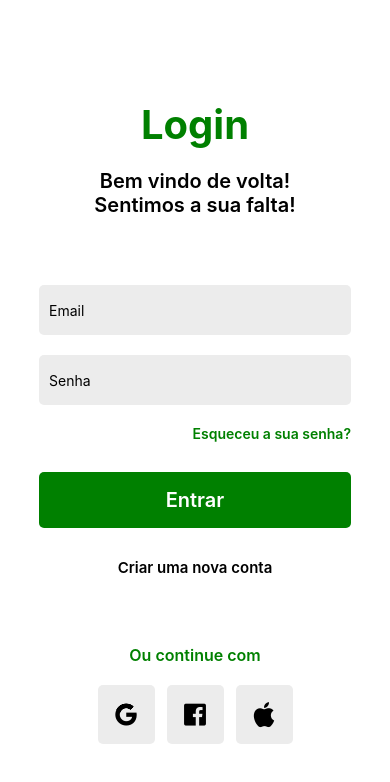
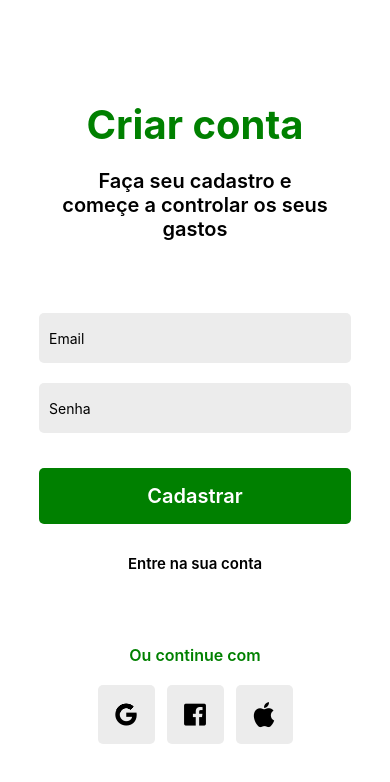
Before and after one commit to rafaelnunesneumann/Gastos, a React Native app: screen / in a window 390 px wide. Shown: the top 782 px of the page. Built offline with nearby package versions, Linux system fonts and the light colour scheme.

Commit message:
feature: Signup page

```diff
--- a/App.tsx
+++ b/App.tsx
@@ -1,7 +1,8 @@
 import React from "react";
 import MainScreen from "./src/screens/MainScreen";
 import LoginScreen from "./src/screens/LoginScreen";
+import SignupScreen from "./src/screens/SignupScreen";
 
 export default function App() {
-  return <LoginScreen />;
+  return <SignupScreen />;
 }
--- /dev/null
+++ b/src/screens/SignupScreen.tsx
@@ -0,0 +1,149 @@
+import React from "react";
+import { SafeAreaView, StyleSheet, View, Text } from "react-native";
+import MyTextInput from "../components/MyTextInput";
+import Button from "../components/Button";
+
+import Icon from "react-native-vector-icons/AntDesign";
+
+const SignupScreen = () => {
+  return (
+    <SafeAreaView style={styles.container}>
+      <View style={styles.content}>
+        <Text style={styles.title}>Criar conta</Text>
+        <Text style={styles.subtitle}>
+          Faça seu cadastro e começe a controlar os seus gastos
+        </Text>
+      </View>
+
+      <View style={styles.signupSection}>
+        <MyTextInput
+          inputStyle={styles.inputStyle}
+          placeholder="Email"
+          onSelectStyle={styles.onSelectStyle}
+        />
+        <MyTextInput
+          inputStyle={styles.inputStyle}
+          placeholder="Senha"
+          onSelectStyle={styles.onSelectStyle}
+        />
+        <View style={styles.signupView}>
+          <Button
+            buttonStyle={styles.buttonSignup}
+            textButton={"Cadastrar"}
+            textStyle={styles.buttonSignupText}
+          />
+          <Button
+            buttonStyle={styles.buttonLogin}
+            textButton={"Entre na sua conta"}
+            textStyle={styles.buttonLoginText}
+          />
+        </View>
+      </View>
+
+      <View style={styles.googleSection}>
+        <Text style={styles.textContinue}>Ou continue com</Text>
+        <View style={styles.iconsView}>
+          <View style={styles.iconContainer}>
+            <Icon name="google" size={25} />
+          </View>
+          <View style={styles.iconContainer}>
+            <Icon name="facebook-square" size={25} />
+          </View>
+          <View style={styles.iconContainer}>
+            <Icon name="apple1" size={25} />
+          </View>
+        </View>
+      </View>
+    </SafeAreaView>
+  );
+};
+
+const styles = StyleSheet.create({
+  container: {
+    flex: 1,
+    backgroundColor: "#fff",
+    alignItems: "center",
+    justifyContent: "space-between",
+    marginTop: 100,
+  },
+  content: {
+    width: "70%",
+  },
+  title: {
+    fontSize: 40,
+    color: "green",
+    fontWeight: "bold",
+    textAlign: "center",
+  },
+  subtitle: {
+    textAlign: "center",
+    marginTop: 20,
+    fontWeight: "600",
+    fontSize: 20,
+  },
+  signupSection: {
+    width: "80%",
+  },
+  inputStyle: {
+    width: "100%",
+    height: 50,
+    backgroundColor: "#ECECEC",
+    paddingHorizontal: 10,
+    marginBottom: 20,
+    borderRadius: 5,
+  },
+  onSelectStyle: {
+    borderWidth: 2,
+    borderColor: "green",
+  },
+  forgotPasswordButton: {
+    width: "100%",
+    backgroundColor: "#fff",
+    alignItems: "flex-end",
+  },
+  forgotPasswordText: {
+    color: "green",
+    fontWeight: "600",
+  },
+  signupView: { alignItems: "center", marginTop: 15 },
+  buttonSignup: {
+    backgroundColor: "green",
+    paddingVertical: 16,
+    width: "100%",
+    alignItems: "center",
+    borderRadius: 5,
+  },
+  buttonSignupText: { fontSize: 20, color: "white", fontWeight: "600" },
+  buttonLogin: {
+    marginTop: 30,
+    backgroundColor: "#fff",
+    width: "100%",
+    alignItems: "center",
+    borderRadius: 5,
+  },
+  buttonLoginText: { fontSize: 15, color: "black", fontWeight: "600" },
+  googleSection: {
+    marginBottom: 100,
+    width: "100%",
+    alignItems: "center",
+  },
+  textContinue: {
+    color: "green",
+    fontWeight: "600",
+    fontSize: 16,
+  },
+  iconsView: {
+    marginTop: 20,
+    width: "50%",
+    flexDirection: "row",
+    justifyContent: "space-between",
+  },
+  iconContainer: {
+    backgroundColor: "#ECECEC",
+    alignItems: "center",
+    padding: 16,
+    borderRadius: 5,
+  },
+});
+
+export default SignupScreen;
```
